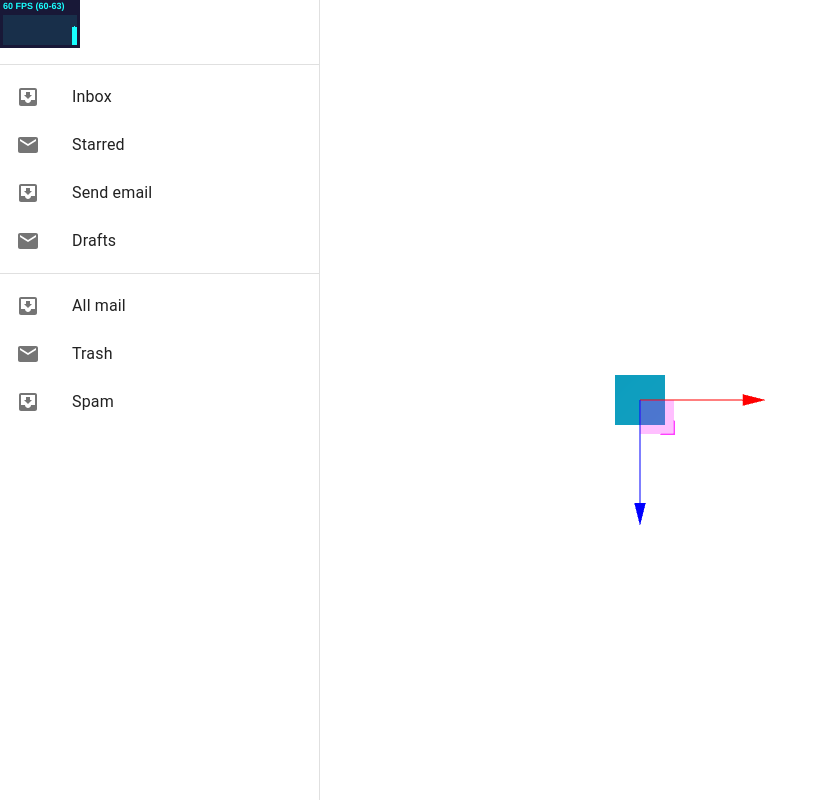
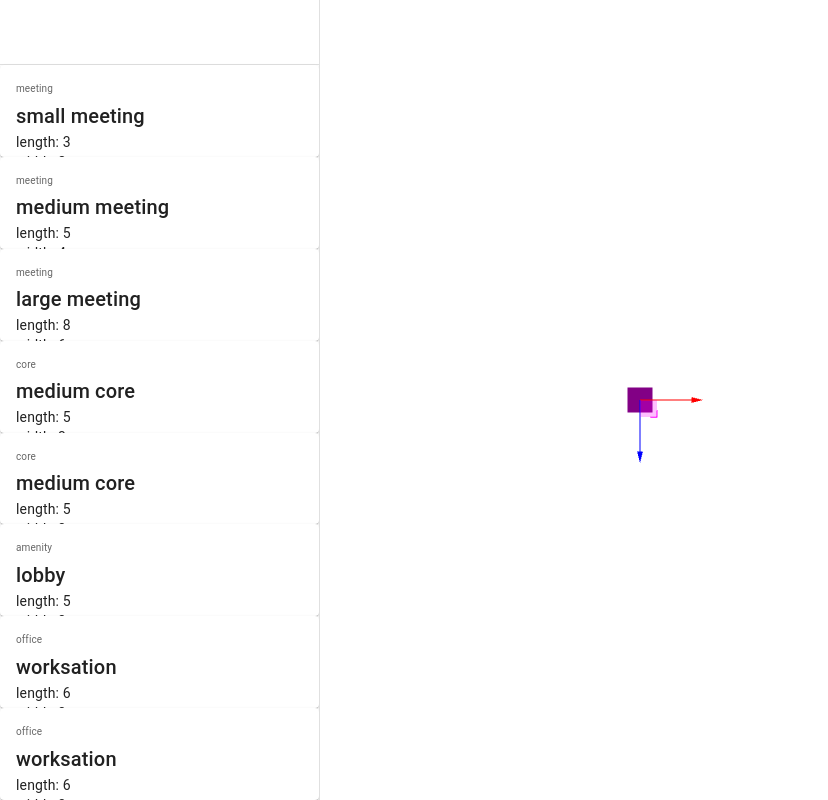
Before and after one commit to M-JULIANI/fluid-plan-r3f, a React (Vite) app: page / in a window 1280 px wide. Shown: the whole page, without its empty margins (0-828 px from the left). Built offline with nearby package versions, Linux system fonts and the light colour scheme.

Commit message:
Various.

```diff
--- a/src/App.tsx
+++ b/src/App.tsx
@@ -4,7 +4,7 @@ import { Stats, OrbitControls } from "@react-three/drei";
 import * as THREE from "three";
 import "./styles.css";
 import Editor from './canvas/Editor'
-import GuideCube from './components/GuideCube';
+import GuideCube from './threeComponents/GuideCube';
 import { useRefineState, useUpdateState } from 'state/hooks';
 import { Node } from 'schema/types';
 
@@ -27,16 +27,7 @@ const Scene = () => {
     };
 
     const [state, updateState] = useState(cubeNode);
-
-    console.log('stateroo:')
-    console.log(state.props.position);
-
     const { camera } = useThree();
-
-    useFrame((state) => {
-        console.log(state.camera.position)
-    })
-
     useEffect(() => {
         camera.lookAt(0, 0, 0);
     }, [])
@@ -54,7 +45,7 @@ const Scene = () => {
 };
 
 const cameraSettings = {
-    zoom: 50,
+    zoom: 25,
     fov: 45,
     near: 0.1,
     far: 200,
@@ -75,7 +66,7 @@ const App = () => {
                 orthographic={true}
                 camera={cameraSettings}
             >
-                <Stats />
+                {/* <Stats /> */}
                 <OrbitControls makeDefault />
                 <Suspense fallback={null}>
                     <Scene />
--- a/src/canvas/CanvasInteraction.tsx
+++ b/src/canvas/CanvasInteraction.tsx
@@ -1,5 +1,5 @@
 
-import GuideCube, { GuideCubeProps } from '../components/GuideCube'
+import GuideCube, { GuideCubeProps } from '../threeComponents/GuideCube'
 
 type AssociatedSpaceProps = {
     width: number,
--- a/src/canvas/Editor.tsx
+++ b/src/canvas/Editor.tsx
@@ -1,4 +1,4 @@
-import GuideCube from '../components/GuideCube';
+import GuideCube from '../threeComponents/GuideCube';
 import { useState } from 'react';
 import SidebarMenu from './SidebarMenu';
 import { ProgramTree } from '../../src/mock/ProgramTree';
@@ -8,14 +8,14 @@ export default function Editor() {
 
     const nodes = programTree.children.map(node => makeNode(node));
 
-    const [cubes, updateCubes] = useState();
+    const [cubes, updateCubes] = useState(nodes);
 
     // const cube = GuideCube({ name: 'Meeting Room', id: '', category: 'Meeting', index: 0, zIndex: 1 })
 
     return (
         <>
             {/* {cube} */}
-            <SidebarMenu />
+            <SidebarMenu nodes={cubes} updateModel={updateCubes} />
         </>
     )
 
--- a/src/canvas/SidebarMenu.tsx
+++ b/src/canvas/SidebarMenu.tsx
@@ -14,6 +14,8 @@ import ListItemIcon from '@mui/material/ListItemIcon';
 import ListItemText from '@mui/material/ListItemText';
 import InboxIcon from '@mui/icons-material/MoveToInbox';
 import MailIcon from '@mui/icons-material/Mail';
+import ProgramCard from '../components/ProgramCard';
+import { Node } from 'schema/types';
 
 const minDrawerWidth = 240;
 const defaultWidth = 320;
@@ -23,7 +25,12 @@ type SidebarProps = {
     updateModel: Updater<Node>
 }
 
-export default function SidebarMenu() {
+export default function SidebarMenu<SidebarProps>(props: SidebarProps) {
+
+    const { nodes } = props;
+    console.log('nodes at sidebar')
+    console.log(nodes);
+
     return (
         <Box sx={{ display: 'flex' }}>
             <CssBaseline />
@@ -31,6 +38,8 @@ export default function SidebarMenu() {
                 sx={{
                     width: defaultWidth,
                     minWidth: minDrawerWidth,
+                    // maxHeight: 250,
+                    // overflow: 'auto',
                     flexShrink: 0,
                     '& .MuiDrawer-paper': {
                         width: defaultWidth,
@@ -43,31 +52,17 @@ export default function SidebarMenu() {
             >
                 <Toolbar />
                 <Divider />
-                <List>
-                    {['Inbox', 'Starred', 'Send email', 'Drafts'].map((text, index) => (
-                        <ListItem key={text} disablePadding>
-                            <ListItemButton>
-                                <ListItemIcon>
-                                    {index % 2 === 0 ? <InboxIcon /> : <MailIcon />}
-                                </ListItemIcon>
-                                <ListItemText primary={text} />
-                            </ListItemButton>
-                        </ListItem>
-                    ))}
-                </List>
-                <Divider />
-                <List>
-                    {['All mail', 'Trash', 'Spam'].map((text, index) => (
-                        <ListItem key={text} disablePadding>
-                            <ListItemButton>
-                                <ListItemIcon>
-                                    {index % 2 === 0 ? <InboxIcon /> : <MailIcon />}
-                                </ListItemIcon>
-                                <ListItemText primary={text} />
-                            </ListItemButton>
-                        </ListItem>
-                    ))}
-                </List>
+
+
+                {nodes.map((node: Node) => (
+                    <ProgramCard key={node.id}
+                        category={node.props.category}
+                        name={node.props.name}
+                        length={node.props.length}
+                        width={node.props.width}
+                        locked={node.props.locked} />
+                ))}
+
             </Drawer>
         </Box>
     );
--- /dev/null
+++ b/src/components/ProgramCard.tsx
@@ -0,0 +1,55 @@
+
+import * as React from 'react';
+import Box from '@mui/material/Box';
+import Card from '@mui/material/Card';
+import CardActions from '@mui/material/CardActions';
+import CardContent from '@mui/material/CardContent';
+import Button from '@mui/material/Button';
+import Typography from '@mui/material/Typography';
+
+const bull = (
+    <Box
+        component="span"
+        sx={{ display: 'inline-block', mx: '2px', transform: 'scale(0.8)' }}
+    >
+        •
+    </Box>
+);
+
+type ProgramCardProps = {
+    category: string,
+    name: string,
+    length: number,
+    width: number,
+    locked: boolean,
+
+}
+export default function ProgramCard(props: ProgramCardProps) {
+
+    const { category, name, length, width, locked } = props;
+    console.log('props at program card')
+    console.log(props)
+    return (
+        <Card sx={{ minWidth: 275 }}>
+            <CardContent>
+                <Typography sx={{ fontSize: 10 }} color="text.secondary" gutterBottom>
+                    {category}
+                </Typography>
+                <Typography variant="h6" component="div">
+                    {name}
+                </Typography>
+                <Typography variant="body2">
+                    {`length: ${length}`}
+                </Typography>
+                <Typography variant="body2">
+                    {`width: ${width}`}
+                    <br />
+                    {/* {'"a benevolent smile"'} */}
+                </Typography>
+            </CardContent>
+            <CardActions>
+                <Button size="small">Learn More</Button>
+            </CardActions>
+        </Card>
+    );
+}
--- /dev/null
+++ b/src/constants/colors.ts
@@ -0,0 +1,22 @@
+
+export enum ProgramCategory {
+    Meeting = "meeting",
+    Office = "office",
+    Amenity = "amenity",
+    Core = "core",
+    Support = "support",
+    Event = "event"
+}
+
+export type ColorByProgram = {
+    [key in ProgramCategory]: string;
+};
+
+export const Colors: ColorByProgram = {
+    meeting: 'purple',
+    office: 'blue',
+    amenity: 'orange',
+    core: 'gray',
+    support: 'lightgray',
+    event: 'green',
+}
--- a/src/mock/ProgramTree.ts
+++ b/src/mock/ProgramTree.ts
@@ -38,7 +38,7 @@ export const ProgramTree = {
             }
         },
         {
-            "id": "6054e670-0a17-425b-8557-54cef44a0830",
+            "id": "b8a083b3-6521-4690-84ef-97dccc018ba6",
             "props": {
                 "category": "core",
                 "name": "medium core",
--- a/src/schema/types.ts
+++ b/src/schema/types.ts
@@ -1,4 +1,4 @@
-import { Vec2 } from "geometry/Vec2";
+import { Vec2 } from "geometry/vec2";
 
 export interface NodeType<T extends string, P, C extends Node | void> {
     id: string;
--- a/src/components/GuideCube.tsx
+++ b/src/threeComponents/GuideCube.tsx
@@ -6,6 +6,7 @@ import { TransformControls } from '@react-three/drei';
 import { Updater } from 'state/types';
 import { patch, $set } from '../state/ops';
 import { Node } from 'schema/types';
+import { Colors, ProgramCategory } from '../constants/colors';
 export type GuideCubeProps = {
     id: string,
     state: Node,
@@ -15,16 +16,13 @@ export type GuideCubeProps = {
 export default function GuideCube(props: GuideCubeProps) {
     const { id, state, updateState } = props;
     const cube = useRef<THREE.Mesh>({} as THREE.Mesh);
-    console.log('cube ref')
-    console.log(cube)
+    const color = Colors[state.props.category as ProgramCategory];
+    // console.log('cube ref')
+    // console.log(cube)
 
     const updateProps = useCallback(() => {
-        // const update = {
-        //     position: $set(cube.current.position)
-        // };
-        console.log('pos:')
-        console.log(cube.current.position);
-        // updateState(update);
+        // console.log('pos:')
+        // console.log(cube.current.position);
         const updatedPos = { x: cube.current.position.x, y: cube.current.position.y };
         updateState((state) => {
             return {
@@ -41,10 +39,11 @@ export default function GuideCube(props: GuideCubeProps) {
         <>
             <mesh ref={cube}>
                 <boxGeometry />
-                <meshStandardMaterial color="#0391BA" />
+                <meshStandardMaterial color={color} />
             </mesh>
             {/* <TransformControls position-x={2} translationSnap={1}  */}
             <TransformControls object={cube} mode="translate"
+                size={0.5}
                 showY={false}
                 translationSnap={1} onObjectChange={updateProps} />
         </>
```
